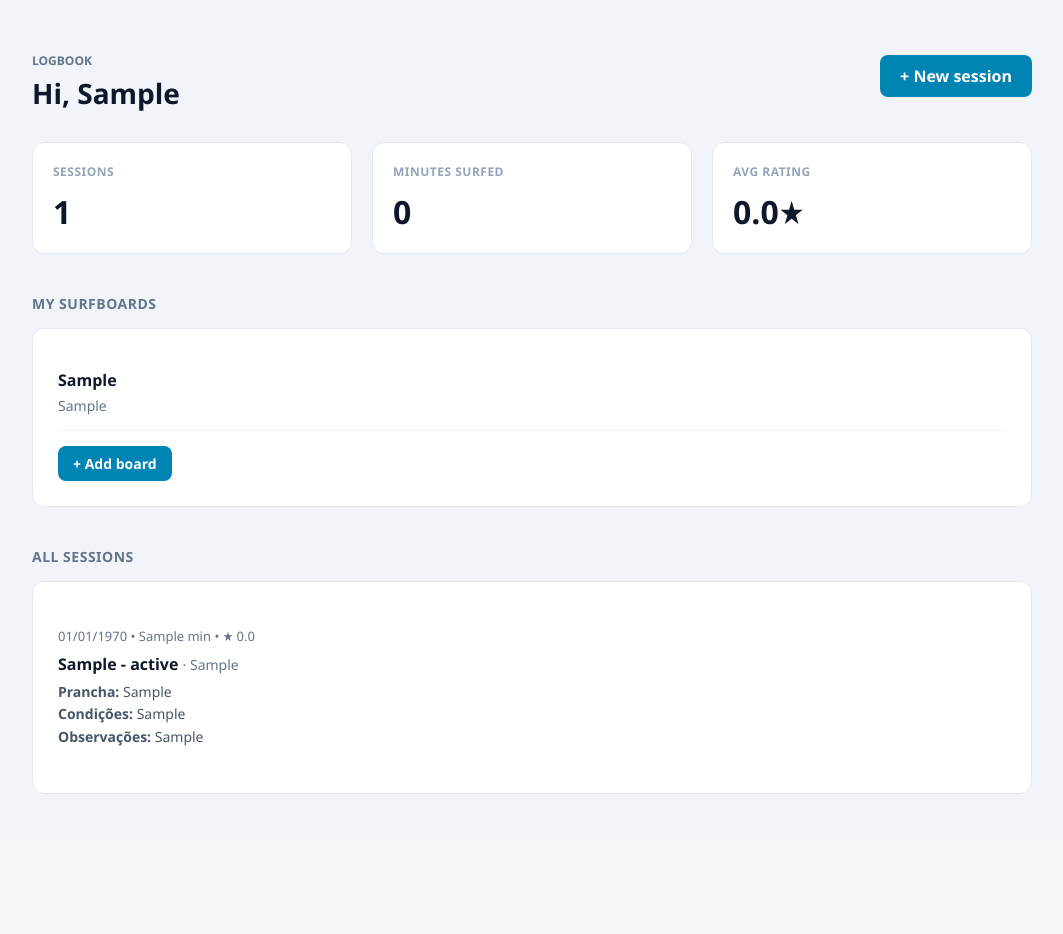
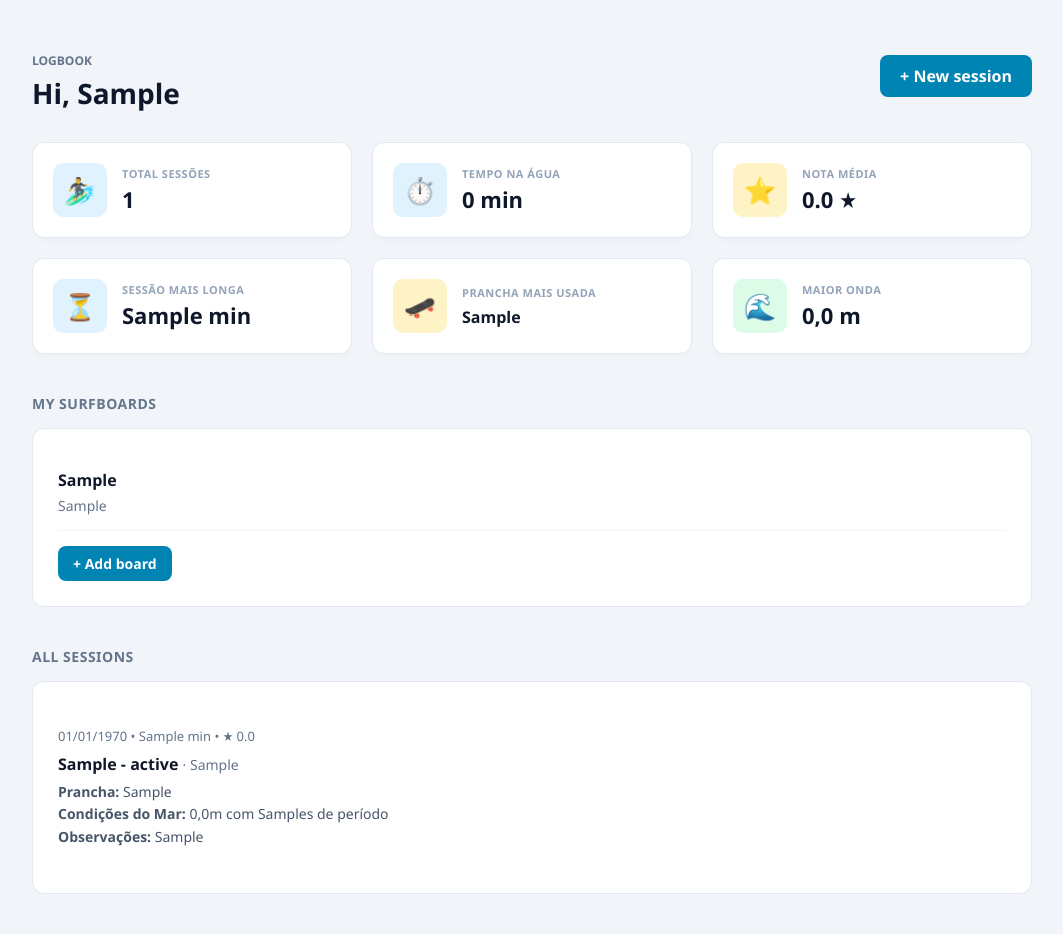
Before and after one commit to brunoschmidt13/surf_logbook, a PHP site: page /dashboard.php in a window 1280 px wide. Shown: the part 58-992 px from the top of the page, without its empty margins (108-1171 px from the left). Before the commit the page ends 852 px from the top, so only its background shows below. Run offline with PHP 8.4, Linux system fonts and the light colour scheme; the visitor is signed in with stand-in values (Sample User, id 1); tables that the repository leaves empty or names only in its code hold one stand-in row (values such as "Sample post").

Commit message:
Add painel de admin, e repartição de campo -dados das ondas--

```diff
--- a/dashboard.php
+++ b/dashboard.php
@@ -14,7 +14,7 @@ $usuario_nome = $_SESSION['usuario_nome'];
 $partes_nome = explode(' ', $usuario_nome);
 $primeiro_nome = $partes_nome[0];
 
-// 1. BUSCAR ESTATÍSTICAS DO DASHBOARD
+// 1. BUSCAR ESTATÍSTICAS DO DASHBOARD (Gerais Acumuladas)
 $stmt = $pdo->prepare("SELECT COUNT(*) as total_sessoes, SUM(duracao_minutos) as total_minutos, AVG(nota) as media_nota FROM sessoes WHERE usuario_id = ?");
 $stmt->execute([$usuario_id]);
 $estatisticas = $stmt->fetch();
@@ -23,6 +23,36 @@ $total_sessoes = $estatisticas['total_sessoes'] ?? 0;
 $total_minutos = $estatisticas['total_minutos'] ?? 0;
 $media_nota = $estatisticas['media_nota'] ? number_format($estatisticas['media_nota'], 1, '.', '') : '0.0';
 
+// ==========================================
+// NOVAS CONSULTAS PARA OS CARDS DE RESUMO (Recordes e Preferências)
+// ==========================================
+// A) Sessão mais longa (Maior tempo na água)
+$stmt_longa = $pdo->prepare("SELECT MAX(duracao_minutos) as maior_tempo FROM sessoes WHERE usuario_id = ?");
+$stmt_longa->execute([$usuario_id]);
+$sessao_longa = $stmt_longa->fetch();
+$maior_sessao = $sessao_longa['maior_tempo'] ?? 0;
+
+// B) Prancha mais utilizada (CORRIGIDO: usando LEFT JOIN para evitar crash se houver prancha nula)
+$stmt_prancha_top = $pdo->prepare("
+    SELECT p.modelo, COUNT(s.id) as total_usos
+    FROM sessoes s
+    LEFT JOIN pranchas p ON s.prancha_id = p.id
+    WHERE s.usuario_id = ? AND s.prancha_id IS NOT NULL
+    GROUP BY p.id
+    ORDER BY total_usos DESC
+    LIMIT 1
+");
+$stmt_prancha_top->execute([$usuario_id]);
+$prancha_top = $stmt_prancha_top->fetch();
+$prancha_mais_usada = $prancha_top ? $prancha_top['modelo'] : "Nenhuma ainda";
+
+// C) Maior Onda Surfada (Cálculo matemático direto na nova coluna)
+$stmt_onda_top = $pdo->prepare("SELECT MAX(altura_onda) as maior_onda FROM sessoes WHERE usuario_id = ?");
+$stmt_onda_top->execute([$usuario_id]);
+$onda_top = $stmt_onda_top->fetch();
+$maior_onda = $onda_top['maior_onda'] ?? 0.0;
+
+
 // 2. BUSCAR PRANCHAS DO USUÁRIO
 $stmt_pranchas = $pdo->prepare("SELECT * FROM pranchas WHERE usuario_id = ?");
 $stmt_pranchas->execute([$usuario_id]);
@@ -30,7 +60,7 @@ $pranchas = $stmt_pranchas->fetchAll();
 
 // 3. BUSCAR SESSÕES DE SURF DO USUÁRIO
 $stmt_sessoes = $pdo->prepare("
-    SELECT s.*, p.modelo as prancha_modelo, p.medidas as prancha_medidas
+    SELECT s.*, p.modelo as prancha_modelo
     FROM sessoes s
     LEFT JOIN pranchas p ON s.prancha_id = p.id
     WHERE s.usuario_id = ?
@@ -62,10 +92,23 @@ $sessoes = $stmt_sessoes->fetchAll();
         .btn-primary { background-color: #0084b4; color: white; border: none; padding: 10px 20px; border-radius: 8px; font-weight: 600; cursor: pointer; text-decoration: none; display: inline-block; }
         .btn-primary:hover { background-color: #006b93; }
 
-        .dashboard-widgets { display: grid; grid-template-columns: repeat(3, 1fr); gap: 20px; margin-bottom: 40px; }
-        .widget-card { background: white; padding: 20px; border-radius: 12px; border: 1px solid #e2e8f0; }
-        .widget-label { font-size: 12px; text-transform: uppercase; color: #94a3b8; font-weight: 600; letter-spacing: 0.5px; }
-        .widget-value { font-size: 32px; font-weight: bold; color: #0f172a; margin-top: 10px; }
+        /* AJUSTADO: Agora suporta dinamicamente de 3 a 4 colunas dependendo da tela */
+        /* AJUSTADO: Alinhamento perfeito para 3 colunas por linha (totalizando 2 linhas de cards) */
+        .dashboard-widgets {
+        display: grid;
+        grid-template-columns: repeat(auto-fit, minmax(280px, 1fr));
+        gap: 20px;
+        margin-bottom: 40px;
+    }
+        .widget-card { background: white; padding: 20px; border-radius: 12px; border: 1px solid #e2e8f0; display: flex; align-items: center; gap: 15px; box-shadow: 0 4px 6px -1px rgba(0,0,0,0.02); }
+        .widget-icon { font-size: 26px; padding: 8px; border-radius: 10px; display: flex; justify-content: center; align-items: center; width: 38px; height: 38px; }
+        .icon-blue { background: #e0f2fe; color: #0284c7; }
+        .icon-amber { background: #fef3c7; color: #d97706; }
+        .icon-emerald { background: #dcfce7; color: #059669; }
+
+        .widget-info { display: flex; flex-direction: column; }
+        .widget-label { font-size: 11px; text-transform: uppercase; color: #94a3b8; font-weight: 700; letter-spacing: 0.5px; }
+        .widget-value { font-size: 22px; font-weight: bold; color: #0f172a; margin-top: 3px; }
 
         .section-title { font-size: 14px; text-transform: uppercase; color: #64748b; font-weight: 700; margin-bottom: 15px; letter-spacing: 0.5px; }
         .content-box { background: white; border-radius: 12px; border: 1px solid #e2e8f0; padding: 25px; margin-bottom: 40px; }
@@ -92,7 +135,6 @@ $sessoes = $stmt_sessoes->fetchAll();
         .form-modal label { display: block; margin-bottom: 5px; color: #475569; font-size: 14px; font-weight: 600; }
         .form-modal input, .form-modal select, .form-modal textarea { width: 100%; padding: 10px; margin-bottom: 15px; border: 1px solid #cbd5e1; border-radius: 6px; box-sizing: border-box; font-family: inherit; }
 
-        /* Estilização básica das estrelas no formulário */
         .rating-select { display: flex; gap: 5px; font-size: 24px; cursor: pointer; margin-bottom: 15px; color: #cbd5e1; }
         .rating-select span:hover, .rating-select span.active { color: #0084b4; }
     </style>
@@ -127,18 +169,55 @@ $sessoes = $stmt_sessoes->fetchAll();
         </div>
 
         <div class="dashboard-widgets">
+
             <div class="widget-card">
-                <div class="widget-label">Sessions</div>
-                <div class="widget-value"><?= $total_sessoes ?></div>
+                <div class="widget-icon icon-blue">🏄‍♂️</div>
+                <div class="widget-info">
+                    <div class="widget-label">Total Sessões</div>
+                    <div class="widget-value"><?= $total_sessoes ?></div>
+                </div>
             </div>
+
             <div class="widget-card">
-                <div class="widget-label">Minutes Surfed</div>
-                <div class="widget-value"><?= $total_minutos ?></div>
+                <div class="widget-icon icon-blue">⏱️</div>
+                <div class="widget-info">
+                    <div class="widget-label">Tempo na Água</div>
+                    <div class="widget-value"><?= $total_minutos ?> min</div>
+                </div>
             </div>
+
             <div class="widget-card">
-                <div class="widget-label">Avg Rating</div>
-                <div class="widget-value"><?= $media_nota ?>★</div>
+                <div class="widget-icon icon-amber">⭐</div>
+                <div class="widget-info">
+                    <div class="widget-label">Nota Média</div>
+                    <div class="widget-value"><?= $media_nota ?> ★</div>
+                </div>
             </div>
+
+            <div class="widget-card">
+                <div class="widget-icon icon-blue">⏳</div>
+                <div class="widget-info">
+                    <div class="widget-label">Sessão Mais Longa</div>
+                    <div class="widget-value"><?= $maior_sessao ?> min</div>
+                </div>
+            </div>
+
+            <div class="widget-card">
+                <div class="widget-icon icon-amber">🛹</div>
+                <div class="widget-info">
+                    <div class="widget-label">Prancha Mais Usada</div>
+                    <div class="widget-value" style="font-size: 16px; margin-top: 6px;"><?= htmlspecialchars($prancha_mais_usada) ?></div>
+                </div>
+            </div>
+
+            <div class="widget-card">
+                <div class="widget-icon icon-emerald">🌊</div>
+                <div class="widget-info">
+                    <div class="widget-label">Maior Onda</div>
+                    <div class="widget-value"><?= number_format($maior_onda, 1, ',', '.') ?> m</div>
+                </div>
+            </div>
+
         </div>
 
         <div class="section-title">My Surfboards</div>
@@ -150,7 +229,7 @@ $sessoes = $stmt_sessoes->fetchAll();
                     <div class="board-item">
                         <div class="board-info">
                             <h3><?= htmlspecialchars($board['modelo']) ?></h3>
-                            <p><?= htmlspecialchars($board['medidas']) ?></p>
+                            <p><?= htmlspecialchars($board['medidas'] ?? '') ?></p>
                         </div>
                     </div>
                 <?php endforeach; ?>
@@ -177,8 +256,16 @@ $sessoes = $stmt_sessoes->fetchAll();
                         </div>
                         <div class="session-details">
                             <strong>Prancha:</strong> <?= htmlspecialchars($sessao['prancha_modelo'] ?? 'Nenhuma') ?> <br>
-                            <strong>Condições:</strong> <?= htmlspecialchars($sessao['condicoes_onda']) ?> <br>
-                            <strong>Observações:</strong> <?= htmlspecialchars($sessao['observacoes']) ?>
+                            <strong>Condições do Mar:</strong>
+                            <?php if (!empty($sessao['altura_onda'])): ?>
+                                <?= number_format($sessao['altura_onda'], 1, ',', '.') ?>m
+                                <?php if (!empty($sessao['periodo_onda'])): ?>
+                                    com <?= $sessao['periodo_onda'] ?>s de período
+                                <?php endif; ?>
+                            <?php else: ?>
+                                <span style="color: #94a3b8;">Não informadas</span>
+                            <?php endif; ?> <br>
+                            <strong>Observações:</strong> <?= htmlspecialchars($sessao['observacoes'] ?? '') ?>
                         </div>
                     </div>
                 <?php endforeach; ?>
@@ -236,10 +323,16 @@ $sessoes = $stmt_sessoes->fetchAll();
                             <?php endforeach; ?>
                         </select>
                     </div>
-                    <div class="full-width">
-                        <label>Condições da Onda</label>
-                        <input type="text" name="condicoes_onda" placeholder="Ex: 1m waves @ 10ss">
+
+                    <div>
+                        <label>Altura da Onda (metros)</label>
+                        <input type="number" name="altura_onda" step="0.1" min="0" placeholder="Ex: 1.5">
                     </div>
+                    <div>
+                        <label>Período (segundos)</label>
+                        <input type="number" name="periodo_onda" min="0" placeholder="Ex: 11">
+                    </div>
+
                     <div class="full-width">
                         <label>Nota da Sessão (0.5 a 5.0)</label>
                         <input type="number" name="nota" step="0.5" min="0.5" max="5" placeholder="Ex: 4.5" required>
```
Also changed, not shown: salvar_sessao.php (+23 -5 lines).
